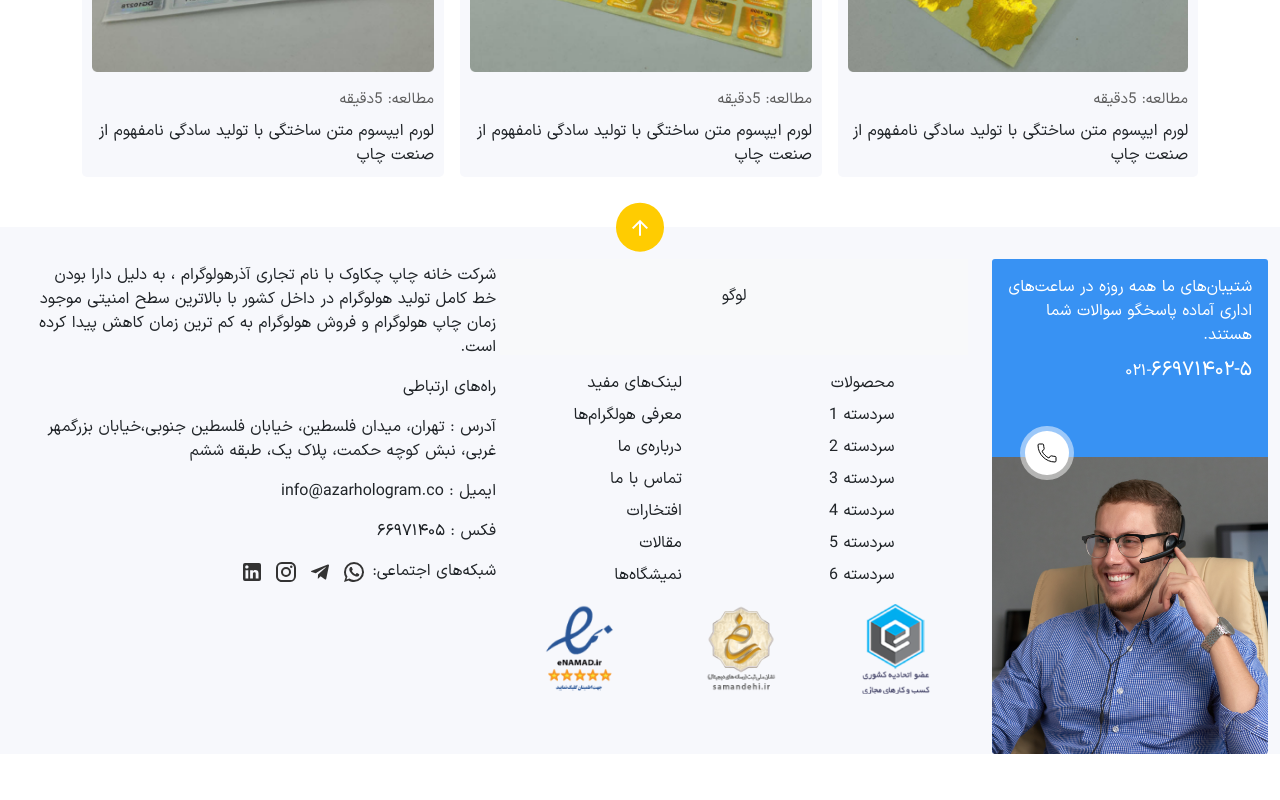
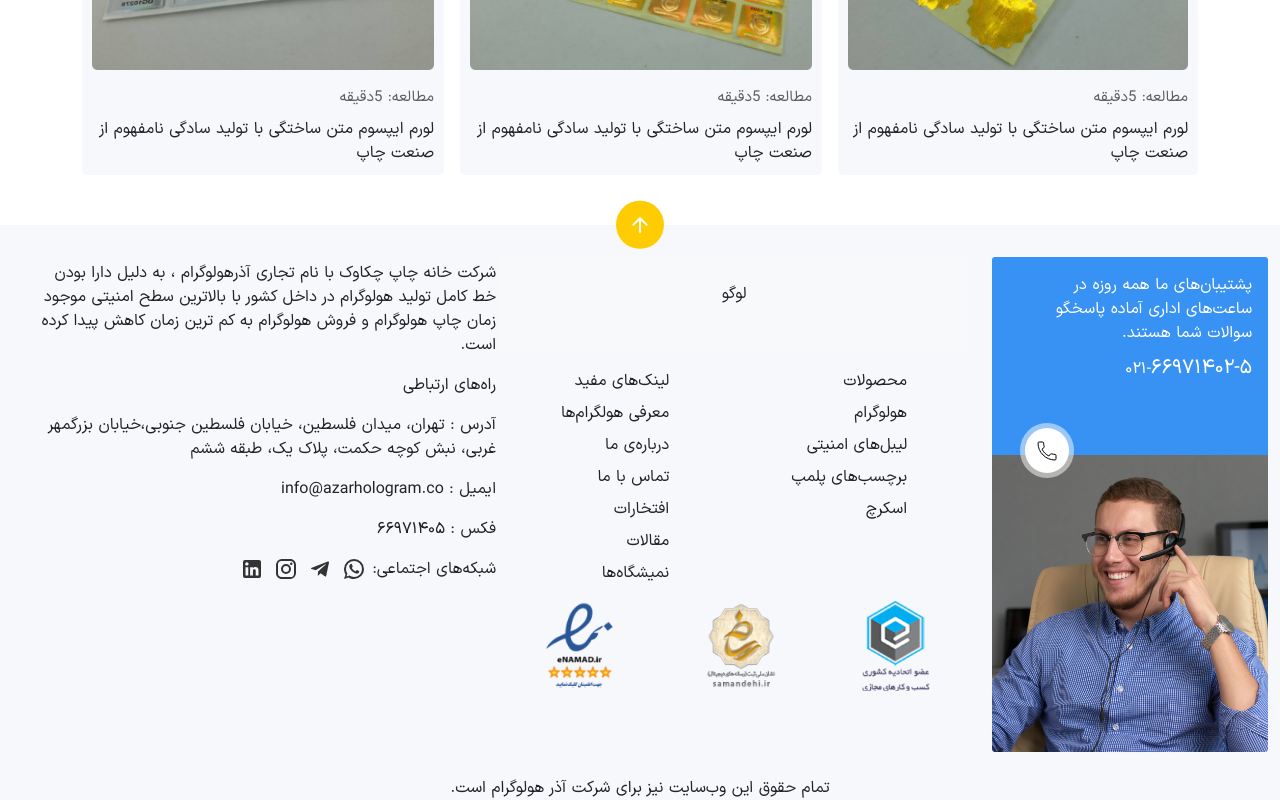
Before and after one commit to amirhoseinhoseinpoor/hologram-web-shop, a Next.js app: page / in a window 1280 px wide. Shown: the part 5016-5816 px from the top of the page. Before the commit the page ends 5778 px from the top, so only its background shows below. Built offline with nearby package versions, Linux system fonts and the light colour scheme.

Commit message:
fix footer

```diff
--- a/src/app/Components/Footer.js
+++ b/src/app/Components/Footer.js
@@ -1,53 +1,64 @@
-'use client'
+"use client";
 
-import style from "../Styles/MainStyle/Footer.module.scss"
-import Box from '@mui/material/Box';
+import style from "../Styles/MainStyle/Footer.module.scss";
+import Box from "@mui/material/Box";
 
-import WhatsAppIcon from '@mui/icons-material/WhatsApp';
-import TelegramIcon from '@mui/icons-material/Telegram';
-import InstagramIcon from '@mui/icons-material/Instagram';
-import LinkedInIcon from '@mui/icons-material/LinkedIn';
-import ArrowUpwardIcon from '@mui/icons-material/ArrowUpward';
-import CallIcon from '@mui/icons-material/Call';
-export default function Footer(){
-
-
+import WhatsAppIcon from "@mui/icons-material/WhatsApp";
+import TelegramIcon from "@mui/icons-material/Telegram";
+import InstagramIcon from "@mui/icons-material/Instagram";
+import LinkedInIcon from "@mui/icons-material/LinkedIn";
+import ArrowUpwardIcon from "@mui/icons-material/ArrowUpward";
+import CallIcon from "@mui/icons-material/Call";
+import Link from "next/link";
+export default function Footer() {
   const scrollToTop = () => {
-    window.scrollTo({ top: 0, behavior: 'smooth' });
+    window.scrollTo({ top: 0, behavior: "smooth" });
   };
 
-
-  return(
+  return (
     <section className={`${style.mainColor} position-relative`}>
       {/* upward arrow */}
       <div className={`text-center ${style.alignUpwardArrow}`}>
         <button className="border-0" onClick={scrollToTop}>
           <div className={style.upwardArrowInner}>
-              <ArrowUpwardIcon className={style.footerUpwardArrow}></ArrowUpwardIcon>
+            <ArrowUpwardIcon
+              className={style.footerUpwardArrow}
+            ></ArrowUpwardIcon>
           </div>
         </button>
       </div>
       {/* picture box */}
-        <div className={`row mt-2 ${style.responsiveRow}`} >
-            <div className={`col-3 d-flex flex-column ${style.responsivepictureperson}`}>
-                <div className={`${style.footertopperson} ${style.textFooter} p-3 position-relative`}>
+      <div className={`row mt-2 ${style.responsiveRow}`}>
+        <div
+          className={`col-3 d-flex flex-column ${style.responsivepictureperson}`}
+        >
+          <div
+            className={`${style.footertopperson} ${style.textFooter} p-3 position-relative`}
+          >
             <div className={`${style.imagefooterrsb} d-block d-lg-none`}>
-                      <Box className={style.FCB}
+              <Box
+                className={style.FCB}
                 component="img"
                 sx={{
-                            width: '100%',
-                            maxHeight: '100%',
-                            objectFit: 'cover',
-                            aspectRatio : 1.2
+                  width: "100%",
+                  maxHeight: "100%",
+                  objectFit: "cover",
+                  aspectRatio: 1.2,
                 }}
                 alt="a man"
                 src="/HomeImages/person.png"
               />
             </div>
             <div className="d-flex flex-column justify-content-center">
-                      <p>شتیبان‌های ما همه روزه در ساعت‌های اداری آماده پاسخگو سوالات شما هستند.</p>
+              <p>
+                پشتیبان‌های ما همه روزه در ساعت‌های اداری آماده پاسخگو سوالات
+                شما هستند.
+              </p>
               <div className={`d-flex flex-row ${style.footernumberflexrp}`}>
-                         <p className="mt-2"><span className="fs-6">۰۲۱-</span><span className="fs-5">۶۶۹۷۱۴۰۲-۵</span></p>
+                <p className="mt-2">
+                  <span className="fs-6">۰۲۱-</span>
+                  <span className="fs-5">۶۶۹۷۱۴۰۲-۵</span>
+                </p>
                 <a href="#">
                   <div className={style.phonecallfooterdiv}>
                     <div>
@@ -55,20 +66,18 @@ export default function Footer(){
                     </div>
                   </div>
                 </a>
-
-
               </div>
             </div>
-
           </div>
           <div className={`${style.imagefooterrsb} d-none d-lg-block`}>
-                  <Box className={style.FCB}
+            <Box
+              className={style.FCB}
               component="img"
               sx={{
-                        width: '100%',
-                        height : '100%',
-                        objectFit: 'cover',
-                        aspectRatio : 0.8
+                width: "100%",
+                height: "100%",
+                objectFit: "cover",
+                aspectRatio: 0.8,
               }}
               alt="a man"
               src="/HomeImages/person.png"
@@ -76,34 +85,57 @@ export default function Footer(){
           </div>
         </div>
         <div className={`col-9 ${style.responsiveRow}`}>
-            <div className={`d-flex flex-row ${style.responsivetext} ${style.responsivelogo} `}>
-                <div className={`bg-light mb-3 w-50 ${style.responsivetext} ${style.footerlogo}`}>
+          <div
+            className={`d-flex flex-row ${style.responsivetext} ${style.responsivelogo} `}
+          >
+            <div
+              className={`bg-light mb-3 w-50 ${style.responsivetext} ${style.footerlogo}`}
+            >
               <p>لوگو</p>
             </div>
             <div className={`p-1 mb-2 w-50  ${style.responsivetext}`}>
-                 <p>شرکت خانه چاپ چکاوک با نام تجاری آذرهولوگرام ، به دلیل دارا بودن خط کامل تولید هولوگرام در داخل کشور با بالاترین سطح امنیتى موجود زمان چاپ هولوگرام و فروش هولوگرام به کم ترین زمان کاهش پیدا کرده است.</p>
+              <p>
+                شرکت خانه چاپ چکاوک با نام تجاری آذرهولوگرام ، به دلیل دارا بودن
+                خط کامل تولید هولوگرام در داخل کشور با بالاترین سطح امنیتى موجود
+                زمان چاپ هولوگرام و فروش هولوگرام به کم ترین زمان کاهش پیدا کرده
+                است.
+              </p>
             </div>
           </div>
           {/* product */}
           <div className={`d-flex flex-row ${style.responsiveRow}`}>
-             <div className={`d-flex flex-row justify-content-around w-50 ${style.responsivetext} ${style.productmobilers} `}>
+            <div
+              className={`d-flex flex-row justify-content-around w-50 ${style.responsivetext} ${style.productmobilers} `}
+            >
               <div>
                 <p className="mb-2">محصولات</p>
-                         <p className="mb-2">سردسته 1</p>
-                         <p className="mb-2">سردسته 2</p>
-                         <p className="mb-2">سردسته 3</p>
-                         <p className="mb-2">سردسته 4</p>
-                         <p className="mb-2">سردسته 5</p>
-                         <p className="mb-2">سردسته 6</p>
+                <p className="mb-2">هولوگرام</p>
+                <p className="mb-2">لیبل‌های امنیتی</p>
+                <p className="mb-2">برچسب‌های پلمپ</p>
+                <p className="mb-2">اسکرچ</p>
               </div>
-                     <div>
+              <div className={style.footerLinksstyle}>
+
                   <p className="mb-2">لینک‌های مفید</p>
+
+                <Link href="/">
                   <p className="mb-2">معرفی هولگرام‌ها</p>
+                </Link>
+                <Link href="/">
                   <p className="mb-2">درباره‌ی ما</p>
+                </Link>
+                <Link href="/">
                   <p className="mb-2">تماس با ما</p>
+                </Link>
+                <Link href="/">
                   <p className="mb-2">افتخارات</p>
+                </Link>
+                <Link href="/">
                   <p className="mb-2">مقالات</p>
+                </Link>
+                <Link href="/">
                   <p className="mb-2">نمیشگاه‌ها</p>
+                </Link>
               </div>
             </div>
             {/* social media */}
@@ -112,8 +144,11 @@ export default function Footer(){
                 <h3>راه‌های ارتباطی</h3>
               </div>
               <div className="p-1 mb-2">
-                       <span>آدرس :  </span>
-                       <span>تهران، میدان فلسطین، خیابان فلسطین جنوبی،خیابان بزرگمهر غربی، نبش کوچه حکمت، پلاک یک، طبقه ششم</span>
+                <span>آدرس : </span>
+                <span>
+                  تهران، میدان فلسطین، خیابان فلسطین جنوبی،خیابان بزرگمهر غربی،
+                  نبش کوچه حکمت، پلاک یک، طبقه ششم
+                </span>
               </div>
               <div className="p-1 mb-2">
                 <span>ایمیل : </span>
@@ -141,15 +176,14 @@ export default function Footer(){
                 </span>
               </div>
             </div>
-
           </div>
           {/* trust-logo */}
           <div className="d-flex flex-row justify-content-around w-50 mt-2 mb-2">
             <Box
               component="img"
               sx={{
-                        objectFit : 'contain',
-                        maxHeight : '90px'
+                objectFit: "contain",
+                maxHeight: "90px",
               }}
               alt="logo"
               src="/HomeImages/footer-brand-1.png"
@@ -157,8 +191,8 @@ export default function Footer(){
             <Box
               component="img"
               sx={{
-                        objectFit : 'contain',
-                        maxHeight : '90px'
+                objectFit: "contain",
+                maxHeight: "90px",
               }}
               alt="logo"
               src="/HomeImages/footer-brand-2.png"
@@ -166,8 +200,8 @@ export default function Footer(){
             <Box
               component="img"
               sx={{
-                        objectFit : 'contain',
-                        maxHeight : '90px'
+                objectFit: "contain",
+                maxHeight: "90px",
               }}
               alt="logo"
               src="/HomeImages/footer-brand-3.png"
@@ -175,8 +209,10 @@ export default function Footer(){
           </div>
         </div>
 
-            {/* <p className="text-center mt-4">تمام حقوق اين وب‌سايت نیز برای شرکت آذر هولوگرام است.</p> */}
+        <p className="text-center mt-4">
+          تمام حقوق اين وب‌سايت نیز برای شرکت آذر هولوگرام است.
+        </p>
       </div>
     </section>
-  )
+  );
 }
--- a/src/app/Styles/MainStyle/Footer.module.scss
+++ b/src/app/Styles/MainStyle/Footer.module.scss
@@ -80,6 +80,13 @@
 }
 .responsivepictureperson{
     max-width: 300px;
+}
+
+.footerLinksstyle{
+    a{
+        text-decoration: none;
+        color: unset;
+    }
 }
 
 
--- a/src/app/layout.js
+++ b/src/app/layout.js
@@ -1,3 +1,5 @@
+
+
 import localFont from 'next/font/local';
 import 'bootstrap/dist/css/bootstrap.min.css';
 import "./Styles/reset.css";
@@ -6,9 +8,7 @@ import  StoreProvider from './Store/storeProvider';
 import Header from './Components/Header';
 import Footer from './Components/Footer';
 
-
-
-const myFont = localFont({ src: './Fonts/IRANSansXV.woff2' , src : './Fonts/IRANSansXV.woff' })
+const myFont = localFont({ src: './Fonts/IRANSansXV.ttf'  })
 
 
 export const metadata = {
@@ -18,15 +18,25 @@ export const metadata = {
 };
 
 
-export default function RootLayout({ children}) {
+export default function RootLayout({children ,showHeader ,showFooter}) {
+
+
   return (
     <html lang="en" dir="rtl">
       <body className={`${myFont.className} h-auto`}>
+
+
         <StoreProvider>
-        <Header />
-          {children}
-        <Footer />
+          <>
+
+           <Header />
+             {children}
+           <Footer />
+
+          </>
+
         </StoreProvider>
+
       </body>
     </html>
   );
```
Also changed, not shown: src/app/AboutUs/page.js (+8 -6 lines), src/app/Fonts/IRANSansXV.ttf (added). Lines whose indentation alone changed are shown as unchanged.
